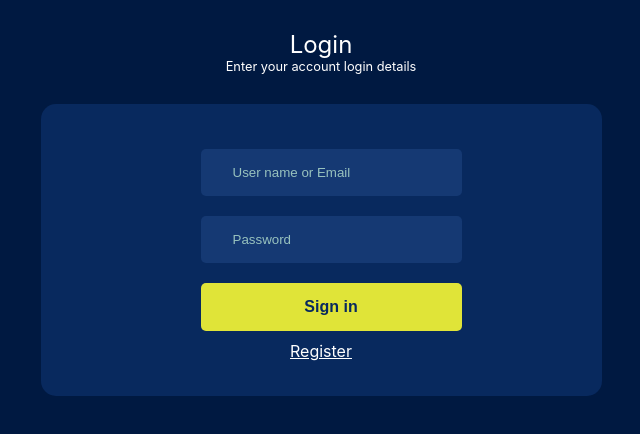
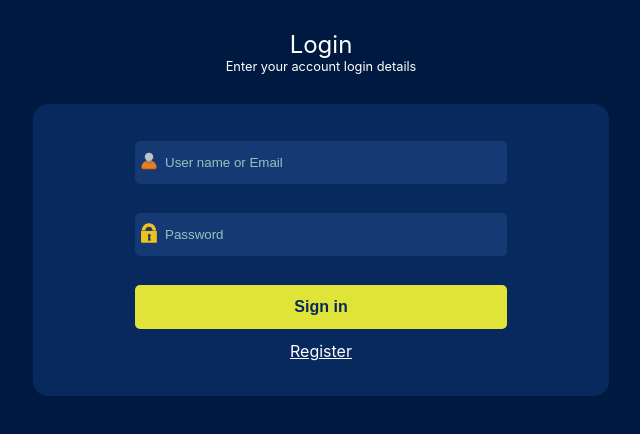
Before and after one commit to saebalam/Dashboard, a React (Create React App) app: page / in a window 1280 px wide. Shown: the top 434 px of the page, without its empty margins (319-959 px from the left). Built offline with nearby package versions, Linux system fonts and the light colour scheme.

Commit message:
version_1.0.0

```diff
--- a/src/components/Login/Login.js
+++ b/src/components/Login/Login.js
@@ -1,5 +1,7 @@
 import React, { useState, useEffect } from 'react'
 import './login.css'
+import userLogo from '../../Assets/Icons/user.png'
+import passLogo from '../../Assets/Icons/password.png'
 import { Link } from 'react-router-dom'
 import axios from 'axios'
 import { FontAwesomeIcon } from '@fortawesome/react-fontawesome'
@@ -26,7 +28,7 @@ const Login = () => {
         const EmailRegex = new RegExp('^\w+([\.-]?\w+)*@\w+([\.-]?\w+)*(\.\w{2,3})+$')
         if (!values.user_id) {
             errors.user_id = 'user name or email required'
-        }else if (!EmailRegex.test(values.mobile_number)) {
+        } else if (!EmailRegex.test(values.mobile_number)) {
             errors.email_id = "Invalid email format"
         }
 
@@ -50,15 +52,15 @@ const Login = () => {
         setFormErrors(validate(loginValues))
         setIsSubmit(true)
 
-        const data={'login_id':loginValues.user_id,'password':loginValues.password}
-        const API_DATA= JSON.stringify(data)
+        const data = { 'login_id': loginValues.user_id, 'password': loginValues.password }
+        const API_DATA = JSON.stringify(data)
         console.log(API_DATA);
 
-        axios.post('https://react-tasks-nodejs-api.herokuapp.com/user/login',API_DATA,{ headers: { api_key: 'Z9Q7WKEY7ORGBUFGN3EG1QS5Y7FG8DU29GHKKSZH' } })
-        .then(res=>{
+        axios.post('https://react-tasks-nodejs-api.herokuapp.com/user/login', API_DATA, { headers: { api_key: 'Z9Q7WKEY7ORGBUFGN3EG1QS5Y7FG8DU29GHKKSZH' } })
+            .then(res => {
                 console.log(res)
             })
-        .catch(err=>{
+            .catch(err => {
                 console.log(err);
             })
 
@@ -76,11 +78,21 @@ const Login = () => {
             </div>
 
             <form action="" className='loginForm' autoComplete="off">
+                <div style={{ display: 'flex', flexDirection: 'column' }} className='myinp'>
+                    <div><img style={{ width: '20px' }} src={userLogo} alt="" /></div>
                     <input type="text" name="user_id" id="" placeholder='User name or Email' value={loginValues.user_id} onChange={(e) => handleChange(e)} />
                     <p>{formErrors.user_id}</p>
+                </div>
+
+                <div style={{ display: 'flex', flexDirection: 'column' }} className='myinp'>
+                    <div><img style={{ width: '20px' }} src={passLogo} alt="" /></div>
                     <input id='password_input' type="password" name="password" placeholder='Password' value={loginValues.password} onChange={(e) => handleChange(e)} />
                     <p>{formErrors.password}</p>
+                </div>
+
+                <div className='buttonDiv'>
                     <button onClick={(e) => handleLogin(e)}>Sign in</button>
+                </div>
                 <Link to='/register'>Register</Link>
             </form>
 
--- a/src/components/Login/login.css
+++ b/src/components/Login/login.css
@@ -19,59 +19,53 @@ body {
 }
 
 .loginForm {
+    width: 45%;
     display: flex;
     flex-direction: column;
     justify-content: center;
     margin-top: 30px;
     background-color: #08295e;
-    padding: 35px 150px;
+    padding: 35px 70px;
     border-radius: 15px;
 }
 
-.loginForm>input {
-    margin: 10px;
+.myinp{
+    padding: 2px 32px ;
+    margin-bottom: 25px;
+}
+
+.myinp div{
+    position: absolute;
+    padding: 10px 4px;
+
+}
+.myinp input{
+    width: 100%;
+    background-color: #153973;
+    padding-left: 30px;
+    line-height: 2.7rem;
+    border-radius: 5px;
+    border: none;
+}
+
+.loginForm input::placeholder {
+    color: #98c2be;
+}
+
+.loginForm button {
+    margin: 10px auto;
+    margin-top: 0px;
     width: 100%;
     line-height: 2.7rem;
     border-radius: 5px;
     border: none;
-    padding: 2px 32px !important;
-    background-image: url(../../Assets/Icons/user.png) no-repeat scroll 7px 12px !important;
-    background-color: #153973;
-    background-size: 20px;
-}
-
-
-.loginForm>input::placeholder {
-    color: #98c2be;
-}
-
-#password_input{
-    margin: 10px;
-    width: 100%;
-    line-height: 2.7rem;
-    border-radius: 5px;
-    border: none;
-    padding: 2px 32px;
-    background-image: url(../../Assets/Icons/password.png) no-repeat scroll 7px 12px;
-    background-size: 20px;
-    background-color: #153973;
-    background-size: 20px;
-}
-
-.loginForm>button {
-    margin: 10px;
-    width: 100%;
-    line-height: 2.7rem;
-    border-radius: 5px;
-    border: none;
-    padding: 2px 3px;
     background-color: #e0e438;
     color: #08295e;
     font-size: 1rem;
     font-weight: bolder;
 }
 
-button:hover {
+.loginForm button:hover {
     cursor: pointer;
     background-color: #c9cc2c;
 }
@@ -82,8 +76,8 @@ button:hover {
     font-size: small;
 }
 
-input:-webkit-autofill {
-    background-image: url(../../Assets/Icons/password.png) no-repeat scroll 7px 12px;
+.buttonDiv{
+    display: flex;
     padding: 2px 32px;
 }
 
@@ -93,17 +87,29 @@ input:-webkit-autofill {
 } */
 
 @media only screen and (min-width:300px) and (max-width:550px){
+    .loginContainer{
+        margin: 20px auto;
+    }
     .loginForm {
+        display: flex;
+        flex-direction: column;
+        align-items: center;
         padding: 15px 30px;
         width: 80%;
     }
 
-    .loginForm > input,#password_input {
+    .loginForm .myinp {
         width: 90%;
     }
 
+    .buttonDiv{
+        width: 90%;
+        display: flex;
+        padding: 2px 32px;
+    }
+
     .loginForm button{
-        width: 90%;
+        width: 100%;
     }
 
 }
```
Lines whose indentation alone changed are shown as unchanged.
